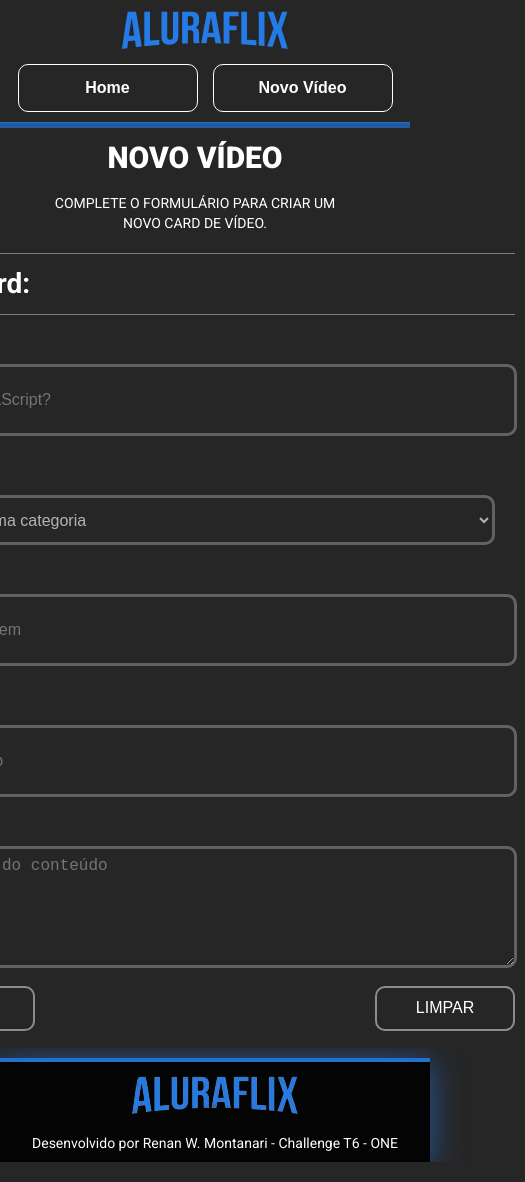
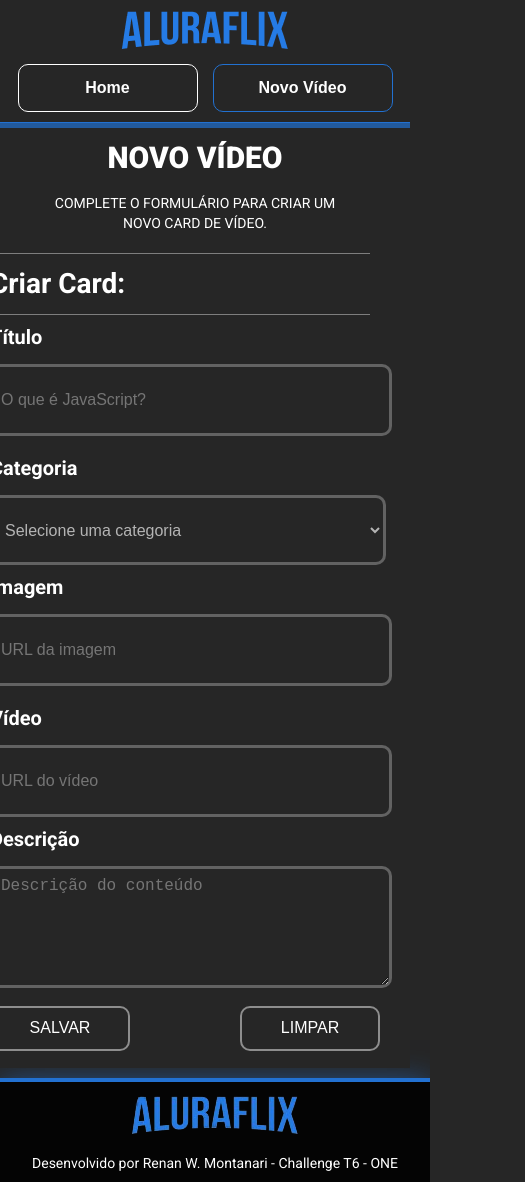
Before and after one commit to renawmontanari/aluraflix, a React (Vite) app: page /videonovo in a window 390 px wide. Shown: the whole page, 525 px wide, since content can reach past the window. Built offline with nearby package versions, Linux system fonts and the light colour scheme.

Commit message:
ajustes-responsivo

```diff
--- a/src/componentes/Header/index.jsx
+++ b/src/componentes/Header/index.jsx
@@ -1,6 +1,6 @@
-import styled from "styled-components";
+import styled, { css } from "styled-components";
 import logo from './logo.png';
-import { Link } from "react-router-dom";
+import { Link, useLocation } from "react-router-dom";
 import CabecalhoLink from '@/componentes/CabecalhoLink';
 
 const ContainerHeader = styled.header`
@@ -60,6 +60,11 @@ const BotaoCustomizado = styled.button`
     color: #FFF;
     border:solid 1px #fff;
     background-color: transparent;
+    ${({ ativo }) =>
+        ativo && css`
+            border-color: #2271D1;
+        `
+    }
 
     @media (max-width: 1200px) {
         width: 150px;
@@ -78,6 +83,8 @@ const BotaoCustomizado = styled.button`
 `
 
 function Header() {
+    const location = useLocation();
+
     return (
         <ContainerHeader>
             <div>
@@ -87,12 +94,12 @@ function Header() {
             </div>
             <CaixaBotao>
                 <CabecalhoLink url="./">
-                    <BotaoCustomizado>
+                    <BotaoCustomizado ativo={location.pathname === "/"}>
                         Home
                     </BotaoCustomizado>
                 </CabecalhoLink>
                 <CabecalhoLink url="./videonovo">
-                    <BotaoCustomizado>
+                    <BotaoCustomizado ativo={location.pathname === "/videonovo"}>
                         Novo Vídeo
                     </BotaoCustomizado>
                 </CabecalhoLink>
--- a/src/pages/VideoNovo/index.jsx
+++ b/src/pages/VideoNovo/index.jsx
@@ -60,6 +60,14 @@ const TituloEditar = styled.h2`
         padding: 10px 0;
         line-height: 40px;
     }
+
+    @media (max-width: 768px) {
+        width: 400px;
+    }
+
+    @media (max-width: 480px) {
+        width: 380px;
+    }
 `
 
 const Input = styled.input`
@@ -76,6 +84,14 @@ const Input = styled.input`
     @media (max-width: 768px) {
         width: 100%;
         height: 50px;
+    }
+
+    @media (max-width: 768px) {
+        width: 600px;
+    }
+
+    @media (max-width: 480px) {
+        width: 380px;
     }
 `;
 
@@ -95,6 +111,11 @@ const Select = styled.select`
         width: 100%;
         height: 50px;
     }
+
+    @media (max-width: 480px) {
+        width: 396px;
+        height: 70px;
+    }
 `;
 
 const TextArea = styled.textarea`
@@ -111,6 +132,10 @@ const TextArea = styled.textarea`
     @media (max-width: 768px) {
         width: 100%;
         height: 100px;
+    }
+
+    @media (max-width: 480px) {
+        width: 380px;
     }
 `;
 
@@ -157,6 +182,10 @@ const Form = styled.form`
         height: auto;
         padding: 10px;
     }
+
+    @media (max-width: 480px) {
+        width: 410px;
+    }
 `
 
 const BoxBotoes = styled.div`
@@ -175,6 +204,7 @@ const BoxBotoes = styled.div`
     }
 
     @media (max-width: 480px) {
+        width: 390px;
         flex-direction: row;
     }
 `
@@ -268,6 +298,10 @@ const BoxDescricao = styled.div`
     @media (max-width: 768px) {
         width: 600px;
     }
+
+    @media (max-width: 480px) {
+        width: 400px;
+    }
 `
 
 const Error = styled.div`
@@ -278,7 +312,13 @@ const Error = styled.div`
 `;
 
 const BoxInputs = styled.div`
-    width: 600px;
+    @media (max-width: 768px) {
+        width: 600px;
+    }
+
+    @media (max-width: 480px) {
+        width: 400px;
+    }
 `;
 
 function VideoNovo() {
```
